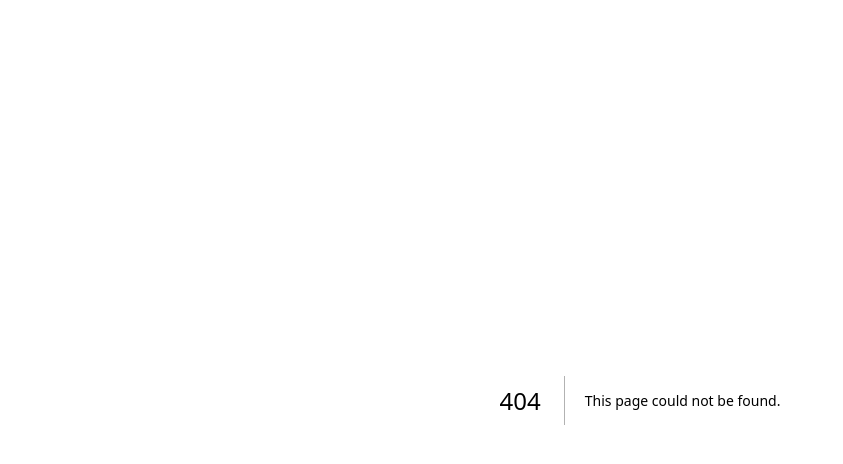
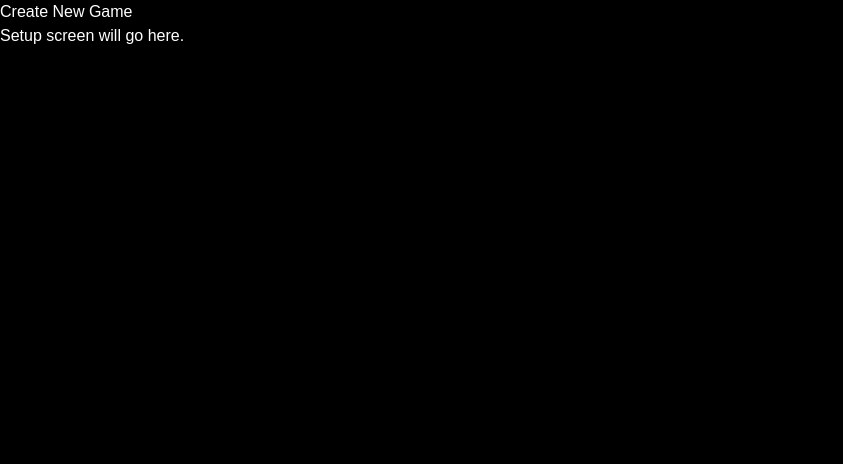
Before and after one commit to hobbyistmaster/musicbingo, a Next.js app: page /setup in a window 1280 px wide. Before the commit this address had no page. Shown: the top 464 px of the page, without its empty margins (0-843 px from the left). Built offline with nearby package versions, Linux system fonts and the light colour scheme.

Commit message:
Create page.tsx

```diff
--- /dev/null
+++ b/app/setup/page.tsx
@@ -0,0 +1,10 @@
+"use client";
+
+export default function SetupPage() {
+  return (
+    <div className="text-white p-8">
+      <h1 className="text-3xl font-bold mb-4">Create New Game</h1>
+      <p>Setup screen will go here.</p>
+    </div>
+  );
+}
```
